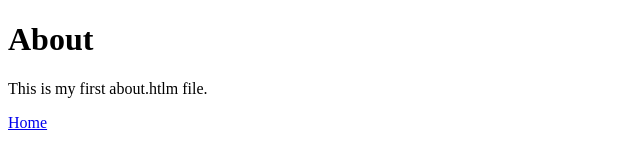
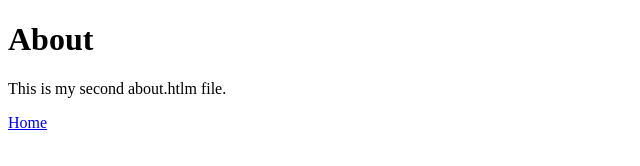
Before and after one commit to zollerman/zollerman.github.io, a plain HTML site: page about.html in a window 1280 px wide. Shown: the full height of the page, 0-640 px from the left. Drawn offline with Linux system fonts and the light colour scheme.

Commit message:
improved the about page

```diff
--- a/about.html
+++ b/about.html
@@ -8,7 +8,7 @@
 </head>
 <body>
     <h1>About</h1>
-    <p>This is my first about.htlm file.</p>
+    <p>This is my second about.htlm file.</p>
     <a href="\">Home</a>
 
 </body>
```
